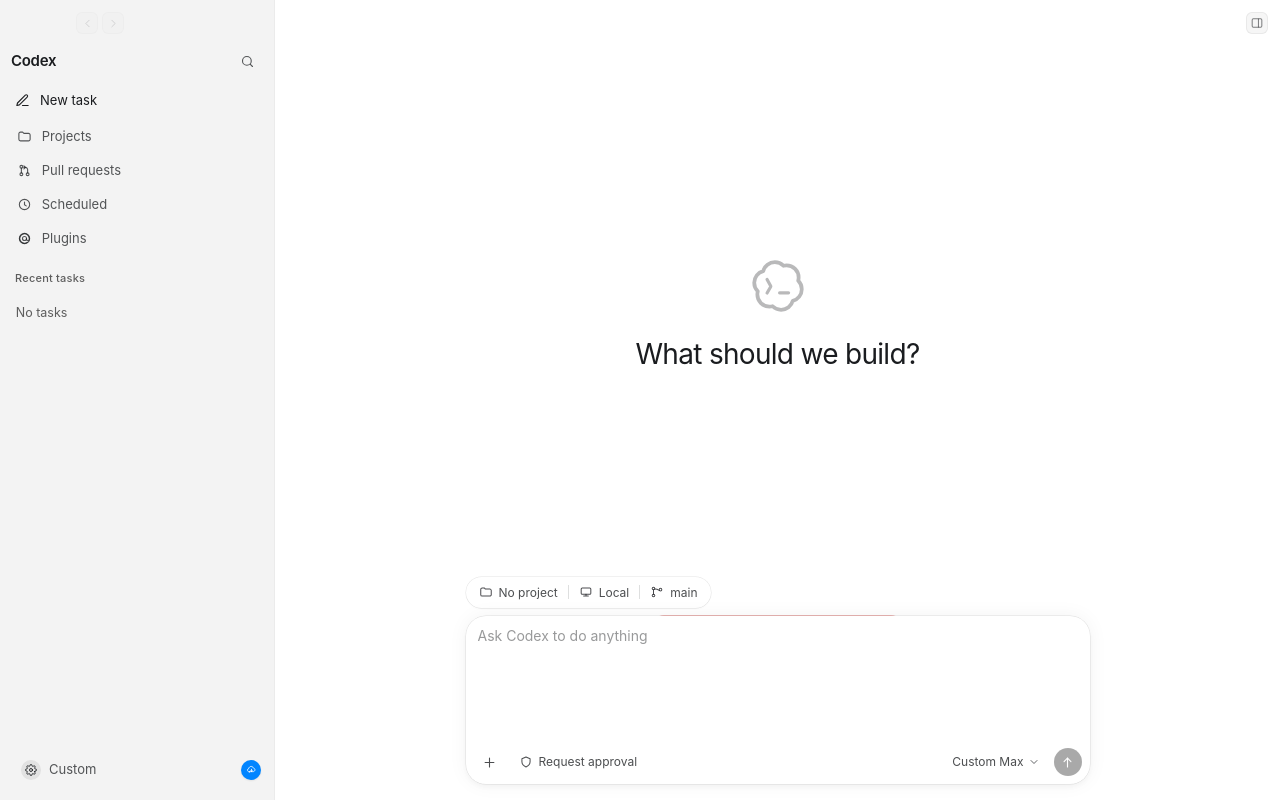
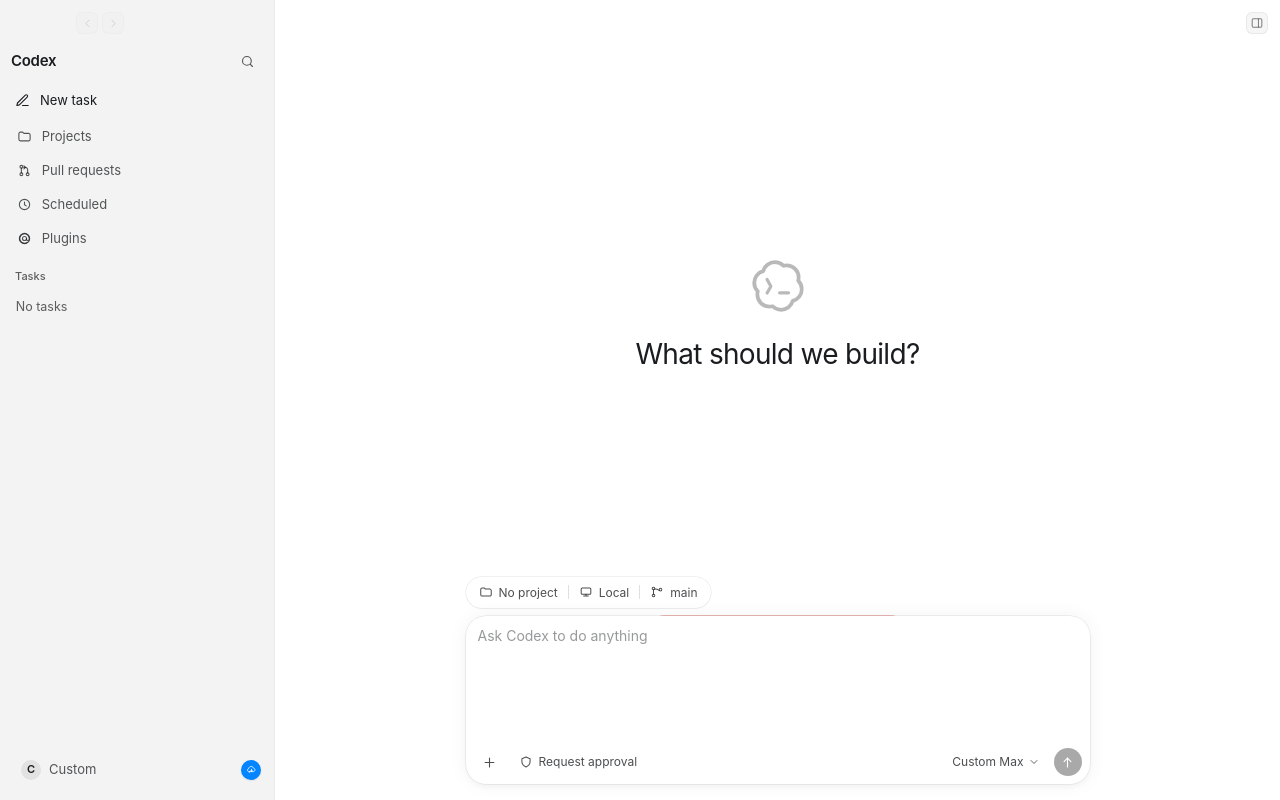
Before and after one commit to Tioit-Wang/PI-Desktop, a React (Vite) app in the folder apps/desktop/: page / in a window 1280 px wide. Built offline with nearby package versions, Linux system fonts and the light colour scheme.

Commit message:
fix(desktop): Codex sidebar Tasks label and section density
Use sidebarElectron.recentChats copy (Tasks / 任务), compact
text-xs section heading, gap-px recents list, and letter avatar
for the Custom footer chip.

```diff
--- a/apps/desktop/src/components/Sidebar.tsx
+++ b/apps/desktop/src/components/Sidebar.tsx
@@ -235,7 +235,7 @@ export function Sidebar({
           </div>
         )}
 
-        <div className="min-h-0 flex-1 space-y-0 overflow-auto px-0.5">
+        <div className="sidebar-recents min-h-0 flex-1 overflow-auto px-0.5">
           {filtered.length === 0 ? (
             <div className="px-2 py-3 text-[12.5px] text-text-muted">
               {t("nav.noRecentTasks")}
@@ -320,7 +320,7 @@ export function Sidebar({
             title={t("nav.openProfileMenu")}
           >
             <span className="footer-avatar" aria-hidden>
-              <IconSettings size={12} />
+              C
             </span>
             <span className="truncate">{t("nav.custom")}</span>
           </button>
--- a/apps/desktop/src/styles/globals.css
+++ b/apps/desktop/src/styles/globals.css
@@ -762,12 +762,21 @@ textarea:disabled {
   color: var(--ds-text-primary);
 }
 
+.sidebar-recents {
+  display: flex;
+  flex-direction: column;
+  gap: 1px; /* Codex ul gap-px */
+}
+
 .section-label {
-  padding: 14px 8px 6px;
+  /* Codex: h3.px-2.py-1.text-xs.font-medium.text-token-text-tertiary */
+  padding: 4px 8px;
+  margin-top: 8px;
   color: var(--ds-text-muted);
-  font-size: 11px;
+  font-size: 11px; /* text-xs */
   font-weight: 500;
-  letter-spacing: 0.02em;
+  letter-spacing: 0;
+  line-height: 1.3;
   text-transform: none;
 }
 
@@ -1310,6 +1319,9 @@ textarea:disabled {
   border-radius: 999px;
   background: color-mix(in oklab, var(--ds-text-primary) 10%, transparent);
   color: var(--ds-text-secondary);
+  font-size: 11px;
+  font-weight: 600;
+  line-height: 1;
 }
 
 :root[data-theme="light"] .footer-avatar {
--- a/packages/i18n/src/locales/en/index.ts
+++ b/packages/i18n/src/locales/en/index.ts
@@ -11,7 +11,7 @@ export const en = {
     pullRequests: "Pull requests",
     scheduled: "Scheduled",
     plugins: "Plugins",
-    recents: "Recent tasks",
+    recents: "Tasks",
     settings: "Settings",
     custom: "Custom",
     profileLogs: "Logs",
--- a/packages/i18n/src/locales/zh-CN/index.ts
+++ b/packages/i18n/src/locales/zh-CN/index.ts
@@ -14,7 +14,7 @@ export const zhCN = {
     pullRequests: "拉取请求",
     scheduled: "已安排",
     plugins: "插件",
-    recents: "最近任务",
+    recents: "任务",
     settings: "设置",
     custom: "Custom",
     profileLogs: "日志",
```
Also changed, not shown: 2 other files (tests, documents, lock files or other folders).
